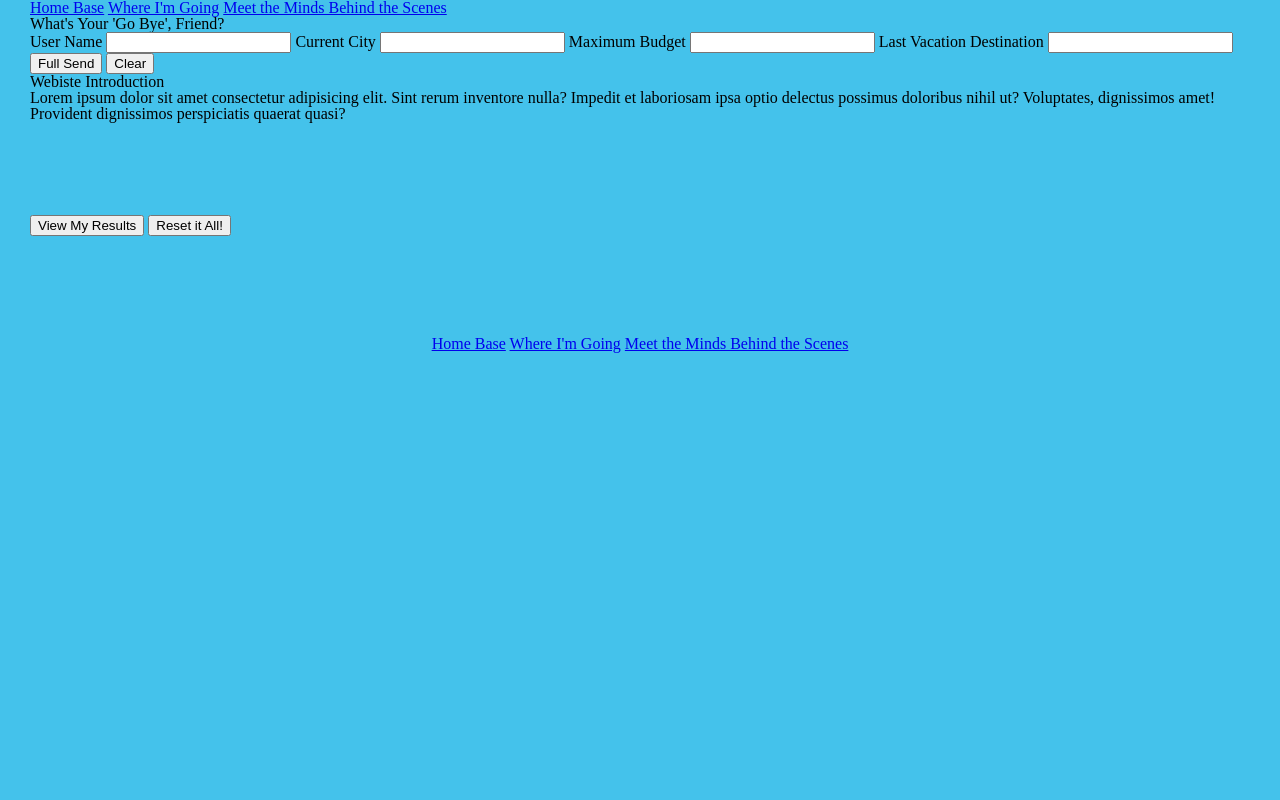
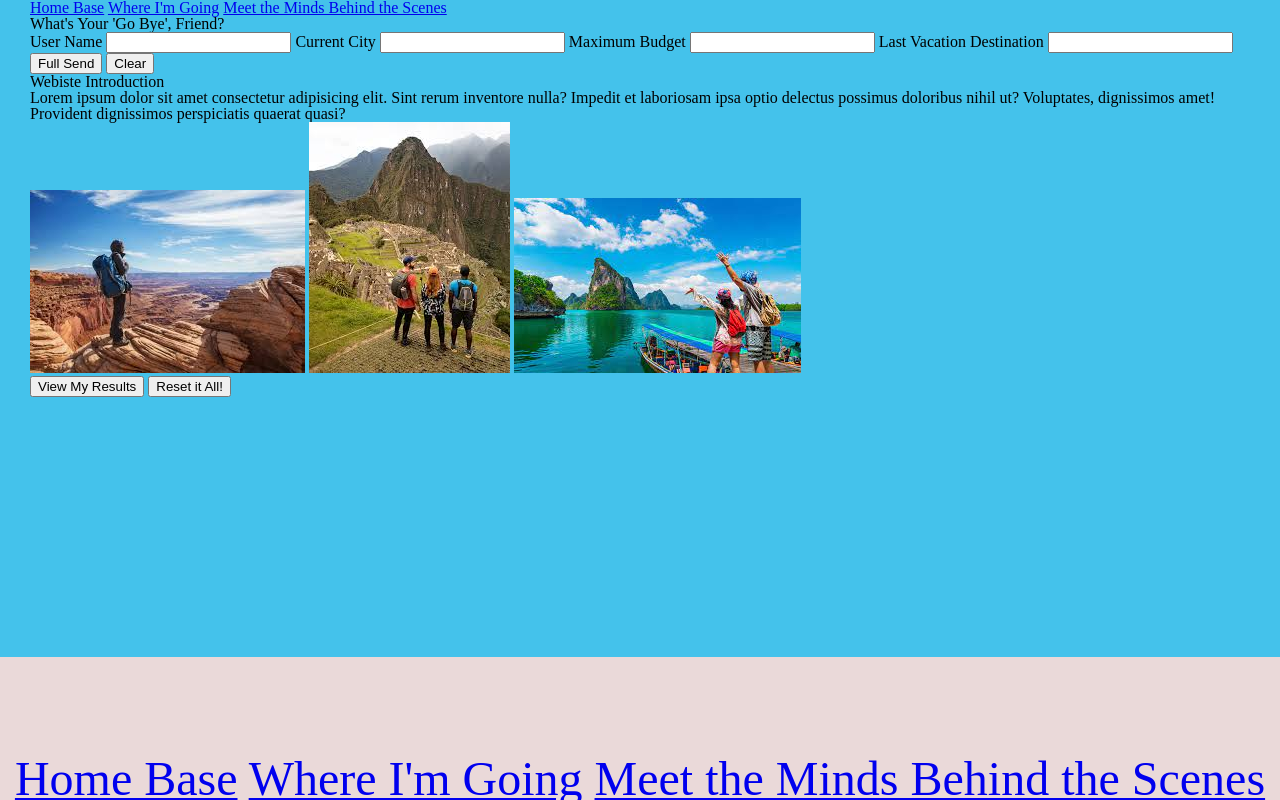
Before and after one commit to Tiffanirice23/lazy-travelers, a plain HTML site: page index.html in a window 1280 px wide. Drawn offline with Linux system fonts and the light colour scheme.

Commit message:
Working Images

```diff
--- a/css/style.css
+++ b/css/style.css
@@ -1,5 +1,3 @@
-
-
 body {
   background-color: rgb(68, 194, 235);
   max-width: 960;
@@ -17,19 +15,30 @@ body {
 
 footer {
   text-align: center;
+  padding-top: 80px;
+  position: fixed;
+  left: 0;
+  bottom: 0;
+  width: 100%;
+  background-color: rgb(234, 217, 217);
+  color: rgb(141, 135, 135);
+  text-align: center;
+  font-size: 3rem;
+  line-height: 0.9;
+  margin-top: 3rem;
   padding-top: 100px;
 }
 
 
 #topAboutUs {
-background-color: rgb(107, 111, 107);
-display: flex;
-flex-direction: row;
-justify-content: center;
-margin: 30px;
+  background-color: rgb(107, 111, 107);
+  display: flex;
+  flex-direction: row;
+  justify-content: center;
+  margin: 30px;
 }
 
-div >img {
+div>img {
   margin: 45px;
   border-radius: 50%;
 }
@@ -42,7 +51,7 @@ div >img {
   margin: 30px;
 }
 
-.navintroduction{
+.navintroduction {
   margin-left: 50px;
   width: 100px;
   overflow-y: auto;
--- a/index.html
+++ b/index.html
@@ -48,12 +48,10 @@
                 laboriosam ipsa optio delectus possimus doloribus nihil ut? Voluptates, dignissimos amet! Provident
                 dignissimos perspiciatis quaerat quasi?</p>
         </div>
-        <section>
-            <div id="imgContainer">
-                <img>
-                <img>
-                <img>
-            </div>
+        <section id="imgContainer">
+                <img id = "vacationPicOne" src="" alt="">
+                <img id = "vacationPicTwo" src="" alt="">
+                <img id = "vacationPicThree" src="" alt="">
         </section>
 
         <!-- <div id="img">
--- a/js/app.js
+++ b/js/app.js
@@ -5,49 +5,94 @@ let randomArray = [];
 
 let counter = 0;
 
-// Object Constructor
+let myContainer = document.getElementById('#imgContainer');
+let vacationPicOne = document.getElementById('vacationPicOne');
+let vacationPicTwo = document.getElementById('vacationPicTwo');
+let vacationPicThree = document.getElementById('vacationPicThree');
+
 function Vacation(name, fileName, fileExtension = 'jpg') {
     this.name = name;
     this.fileName = fileName;
     this.src = `./img/${this.fileName}.${fileExtension}`;
     this.votes = 0;
+
+    // this.render = function() {
+    //   let container = document.querySelector('#imgContainer');
+    //   let image1 = document.getElementById('#imgContainer');
+
+
+
+    //   let img = document.createElement('img');
+    //   img.src = this.src;
+    //   container.append(img);
+    // }
 }
 
 function makeTravelArray() {
-    let Travel1 = new Vacation('ireland', 'Travel1');
-    let Travel2 = new Vacation('switzerland', 'Travel2');
-    let Travel3 = new Vacation('mexico', 'Travel3');
-    let Travel4 = new Vacation('zimbabwa', 'Travel4');
-    let Travel5 = new Vacation('cockney', 'Travel5');
+    let travel1 = new Vacation('ireland', 'travel1');
+    let travel2 = new Vacation('switzerland', 'travel2');
+    let travel3 = new Vacation('mexico', 'travel3');
+    let travel4 = new Vacation('zimbabwa', 'travel4');
+    let travel5 = new Vacation('cockney', 'travel5');
 
-    travelArray.push(Travel1, Travel2, Travel3, Travel4, Travel5);
+    travelArray.push(travel1, travel2, travel3, travel4, travel5);
+}
+// function renderVacation(img1, img2, img3) {
+//   let container = document.querySelector('#imgContainer');
+//   container.innerHTML = '';
+//   for (let i = 0; i < travelArray.length; i++) {
+//     // console.log('inside of the for loop');
+//     let name = travelArray[i].name;
+//     // console.log(name);
+//     if (name === img1 || name === img2 || name === img3) {
+//       console.log('inside of the if statement');
+//       travelArray[i].render();
+//       // this.render(travelArray[i]);
+//     }
+//   }
+// }
+function randomNumberGenerator () {
+  return Math.floor(Math.random() * travelArray.length);
+}
+
+function renderVacation(){
+  while (randomArray.length < 4) {
+    let randomNum = randomNumberGenerator();
+    if (!randomArray.includes(randomNum)) {
+      randomArray.push(randomNum);
+    }
+  }
+  console.log(travelArray);
+
+  let imgOneIndex = randomArray.shift();
+  let imgTwoIndex = randomArray.shift();
+  let imgThreeIndex = randomArray.shift();
+
+  vacationPicOne.src = travelArray[imgOneIndex].src;
+  vacationPicOne.alt = travelArray[imgOneIndex].name;
+  travelArray[imgOneIndex].votes++;
+  vacationPicTwo.src = travelArray[imgTwoIndex].src;
+  vacationPicTwo.alt = travelArray[imgTwoIndex].name;
+  travelArray[imgTwoIndex].votes++;
+  vacationPicThree.src = travelArray[imgThreeIndex].src;
+  vacationPicThree.alt = travelArray[imgThreeIndex].name;
+  travelArray[imgThreeIndex].votes++;
 }
 
 
 
-let myContainer = document.querySelector('#imgContainer');
-let Travel1 = document.querySelector('#imgContainer img:first-child');
-let Travel2 = document.querySelector('#imgContainer img:nth-child(2)');
-let Travel3 = document.querySelector('#imgContainer img:nth-child(3)');
-
-function selectRandomTravelNumber() {
-    return Math.floor(Math.random() * travelArray.length);
-}
+// function selectRandomTravelNumber() {
+//   let randomNum;
+//   do {
+//     randomNum = Math.floor(Math.random() * travelArray.length);
+//   } while (travelArray.includes(randomNum));
+//   return randomNum;
+// }
+// function selectRandomTravelNumber() {
+//     return Math.floor(Math.random() * travelArray.length);
+// }
 // When the very first time the code loads what is the value of the array? Empty array, not Nothing.
-function renderTravel() {
-    while (randomArray.length < 3) {
-        // How do we get the randomArray to become false? Length must be higher number than 6. How do we change the length of the array?
-
-        let random = selectRandomTravelNumber(); // 5
-        while (!randomArray.includes(random)) {
-            randomArray.push(random)
-        }
-        console.log(randomArray.length)
-    }
-}
-console.log(travelArray)
 
 
 makeTravelArray();
-
-renderTravel();
+renderVacation ();
```
